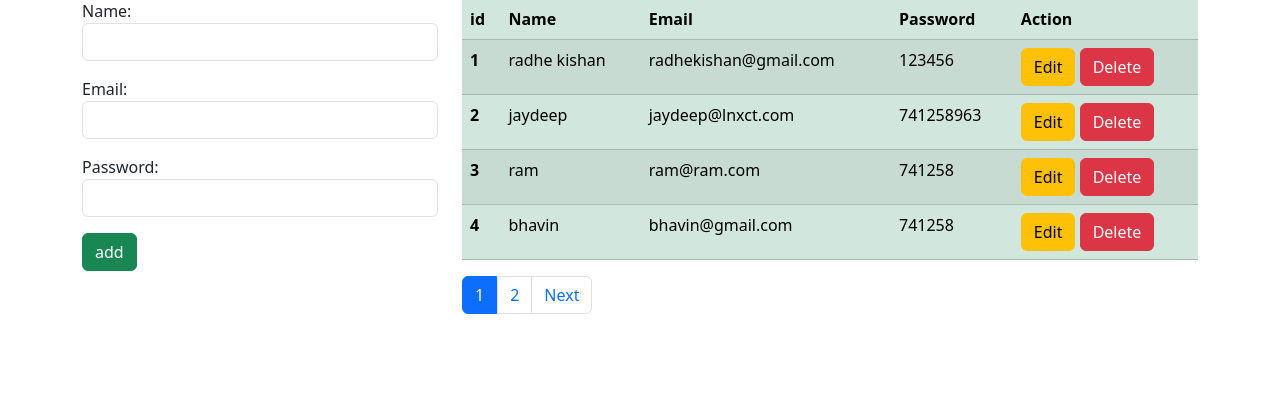
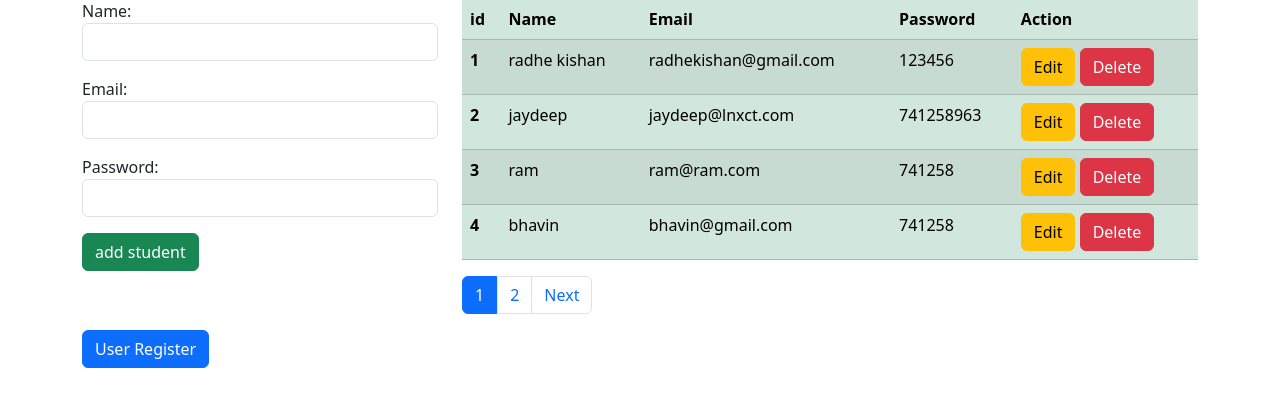
Before and after one commit to kishan-lnxct/crudProject, a Django app: page / in a window 1280 px wide. Shown: the part 216-623 px from the top of the page. Run offline with Django 4.2, Linux system fonts and the light colour scheme; data comes from the database, SQL or seed files in the repository; both versions use the stored data as it was after the commit.

Commit message:
add two models and make new page

```diff
--- a/enroll/admin.py
+++ b/enroll/admin.py
@@ -1,8 +1,12 @@
 from django.contrib import admin
-from .models import User
+from .models import User, CommonInfo, Student
 
 # Register your models here.
 
 @admin.register(User)
 class UserAdmin(admin.ModelAdmin):
     list_display = ['id', 'name', 'email']
+
+@admin.register(Student)
+class StudentAdmin(admin.ModelAdmin):
+    list_display = ['id', 'name', 'age', 'home_group']
--- a/enroll/forms.py
+++ b/enroll/forms.py
@@ -1,6 +1,6 @@
 from django.core import validators
 from django import forms
-from .models import User
+from .models import User, Student
 
 class StudentRegistration(forms.ModelForm):
     class Meta():
@@ -11,3 +11,13 @@ class StudentRegistration(forms.ModelForm):
             'email': forms.EmailInput(attrs={'class': 'form-control'}),
             'password': forms.PasswordInput(render_value=True, attrs={'class': 'form-control'}),
         }
+
+class UserRegistration(forms.ModelForm):
+    class Meta():
+        model = Student
+        fields = ['name', 'age', 'home_group']
+        widgets = {
+            'name': forms.TextInput(attrs={'class': 'form-control'}),
+            'age': forms.NumberInput(attrs={'class': 'form-control'}),
+            'home_group': forms.TextInput(attrs={'class': 'form-control'}),
+        }
--- a/enroll/models.py
+++ b/enroll/models.py
@@ -8,3 +8,19 @@ class User(models.Model):
 
     def __str__(self):
         return f"{self.name} {self.email}"
+
+
+class CommonInfo(models.Model):
+    name = models.CharField(max_length=100)
+    age = models.PositiveIntegerField()
+
+    class Meta:
+        abstract = True
+        ordering = ["name"]
+
+
+class Student(CommonInfo):
+    home_group = models.CharField(max_length=5)
+
+    class Meta(CommonInfo.Meta):
+        db_table = "student_info"
--- a/enroll/templates/enroll/addandshow.html
+++ b/enroll/templates/enroll/addandshow.html
@@ -7,7 +7,7 @@
     <form action="" method="post">
       {% csrf_token %}
       {{form.as_p}}
-      <input type="submit" class="btn btn-success" value="add" />
+      <input type="submit" class="btn btn-success" value="add student" />
     </form>
   </div>
 
@@ -72,4 +72,5 @@
     {% endif %}
   </div>
 </div>
+<a href="{% url 'student_register' %}" class="btn btn-primary">User Register</a>
 {% endblock content %}
--- a/enroll/urls.py
+++ b/enroll/urls.py
@@ -3,6 +3,7 @@ from . import views
 
 urlpatterns = [
     path('', views.add_show, name='add_show'),
+    path('student_register', views.student_register, name='student_register'),
     path('delete_record/<int:id>', views.delete_record, name='delete_record'),
     path('<int:id>', views.update_record, name='update_record'),
 ]
--- a/enroll/views.py
+++ b/enroll/views.py
@@ -1,7 +1,7 @@
 from django.shortcuts import render, redirect
 from django.core.paginator import Paginator, EmptyPage, PageNotAnInteger
 from django.urls import reverse
-from .forms import StudentRegistration
+from .forms import StudentRegistration, UserRegistration
 from .models import User
 
 
@@ -55,3 +55,15 @@ def update_record(request, id):
         form = StudentRegistration(instance=update_usr)
 
     return render(request, 'enroll/updatestudents.html', {'form': form})
+
+def student_register(request):
+    if request.method == 'POST':
+        form = UserRegistration(request.POST)
+        if form.is_valid():
+            form.save()
+        form = UserRegistration()
+        return redirect(reverse('student_register'))
+    else:
+        form = UserRegistration()
+
+    return render(request, 'enroll/adduser.html', {'form': form})
```
Also changed, not shown: enroll/templates/enroll/adduser.html (added, +15 -0 lines), db.sqlite3, enroll/migrations/0002_student.py (added).
